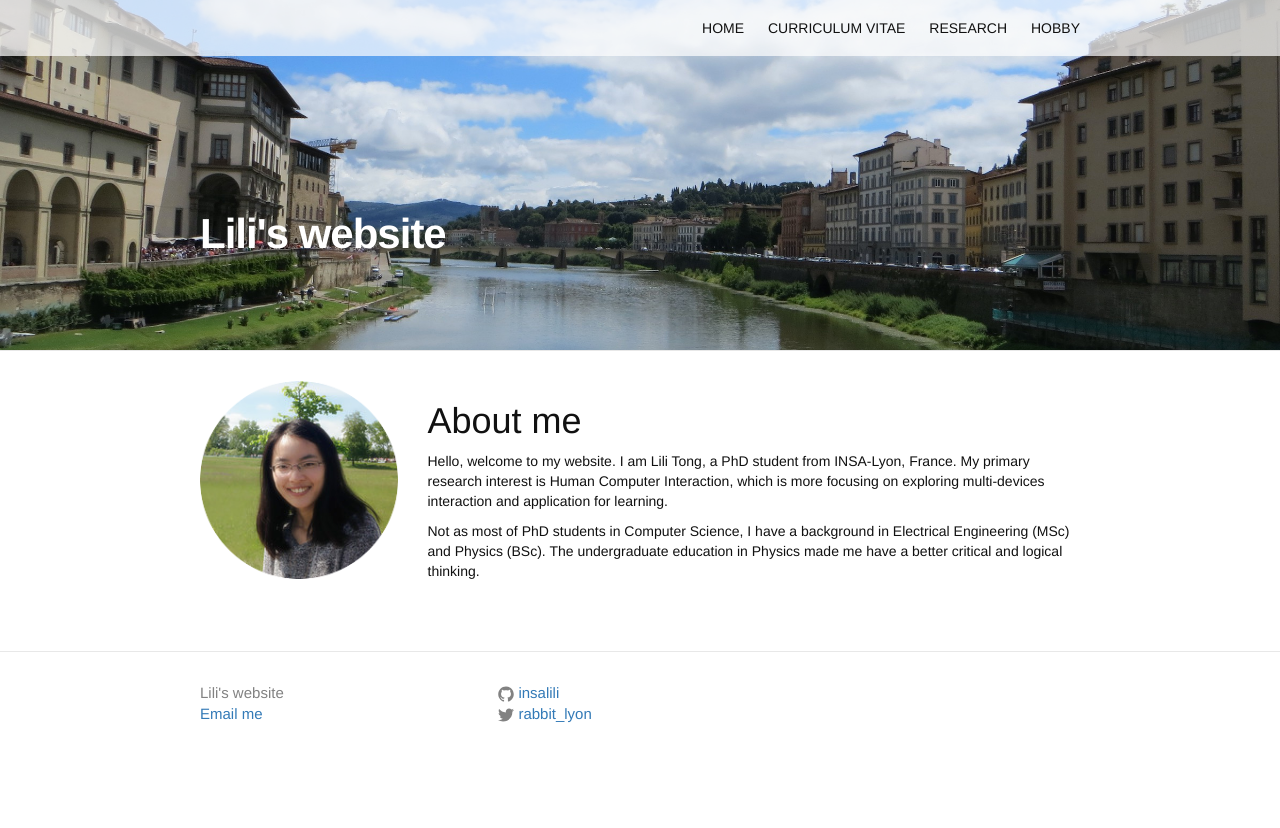
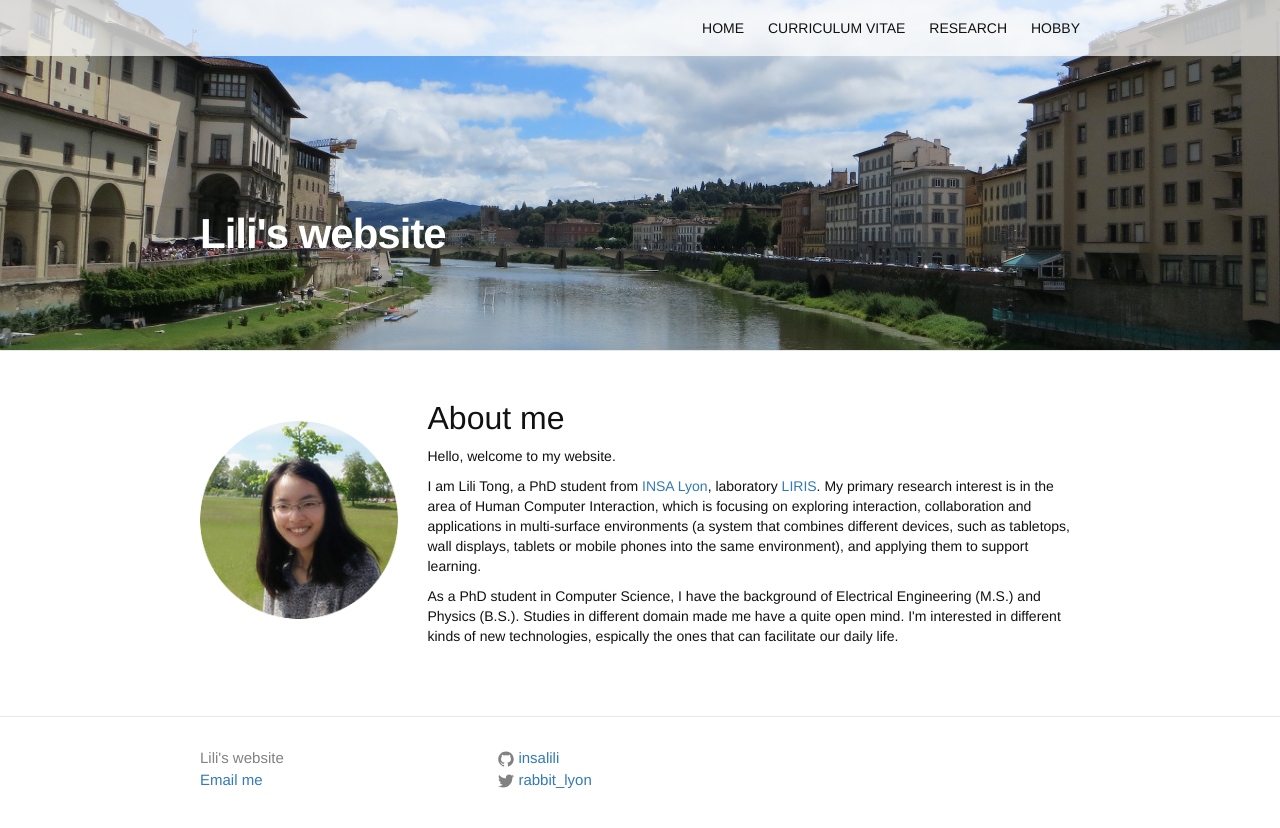
Before and after one commit to InsaLili/insalili.github.io, a Jekyll site: the page built from index.html, in a window 1280 px wide. Shown: the top 828 px of the page. Built offline with Jekyll 4.4.1, drawn with Linux system fonts in a browser that asks for light colours.

Commit message:
add description

```diff
--- a/index.html
+++ b/index.html
@@ -6,12 +6,16 @@ title: Lili's website
 
 <div class="home row">
 	<div class="col-md-3">
+		<br>
+		<br>
 		<img src="img/head.png">
 	</div>
-
 	<div class="col-md-9">
-	  <h1>About me</h1>
-	  <p>Hello, welcome to my website. I am Lili Tong, a PhD student from INSA-Lyon, France. My primary research interest is Human Computer Interaction, which is more focusing on exploring multi-devices interaction and application for learning. </p>
-	  <p>Not as most of PhD students in Computer Science, I have a background in Electrical Engineering (MSc) and Physics (BSc). The undergraduate education in Physics made me have a better critical and logical thinking.</p>
+	  <h2>About me</h2>
+	  <p>Hello, welcome to my website.</p>
+	  <p>I am Lili Tong, a PhD student from <a target="_blank" href="http://www.insa-lyon.fr/en">INSA Lyon</a>, laboratory <a target="_blank" href="https://liris.cnrs.fr/">LIRIS</a>.
+	  	My primary research interest is in the area of Human Computer Interaction, which is focusing on exploring interaction, collaboration and applications in multi-surface environments (a system that combines different devices, such as tabletops, wall displays, tablets or mobile phones into the same environment), and applying them to support learning.
+	  </p>
+	  <p> As a PhD student in Computer Science, I have the background of Electrical Engineering (M.S.) and Physics (B.S.). Studies in different domain made me have a quite open mind. I'm interested in different kinds of new technologies, espically the ones that can facilitate our daily life.</p>
 	</div>
 </div>
```
Also changed, not shown: pages/cv.md (+1 -1 lines), pages/hobby.md (+2 -2 lines), pages/research.md (+4 -1 lines).
